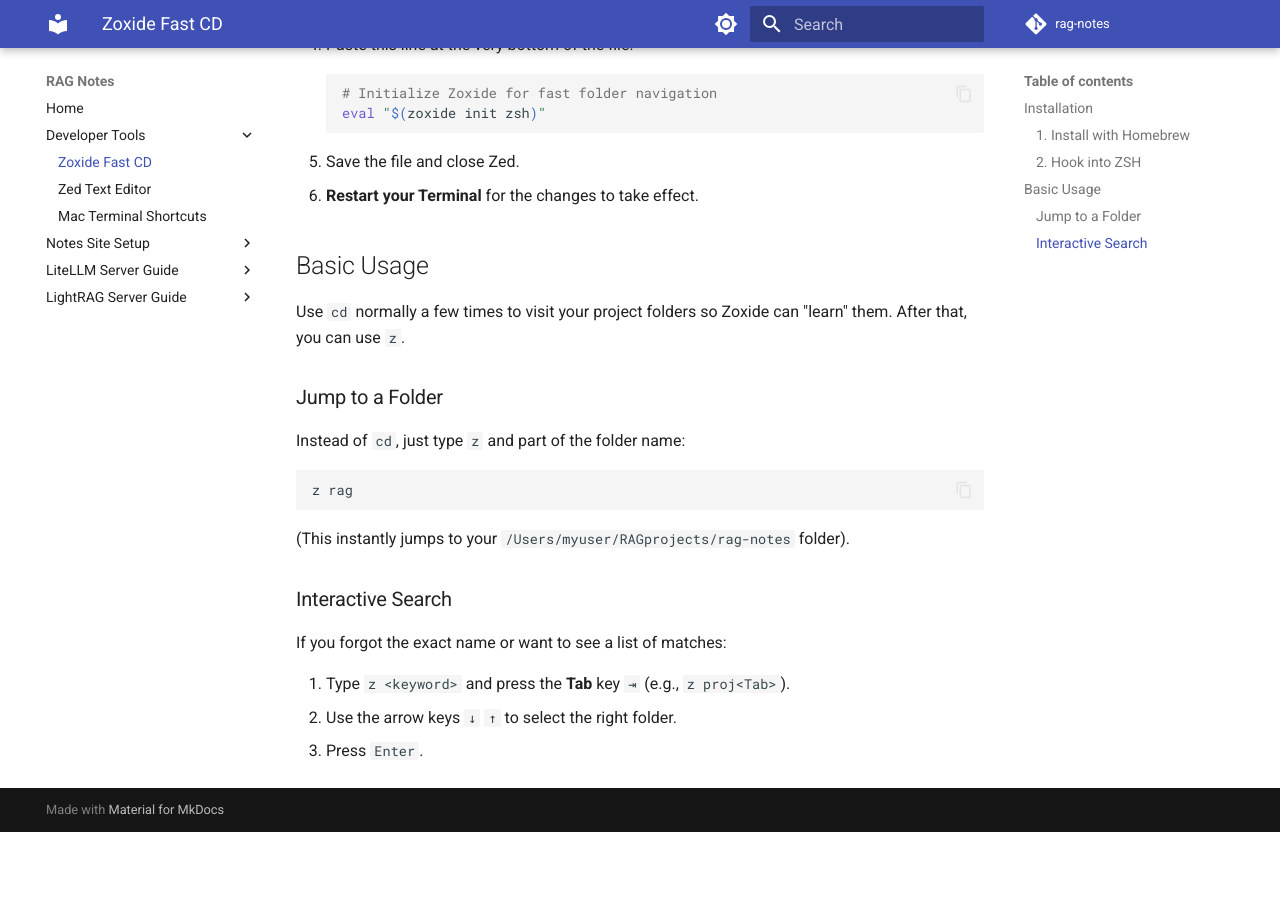
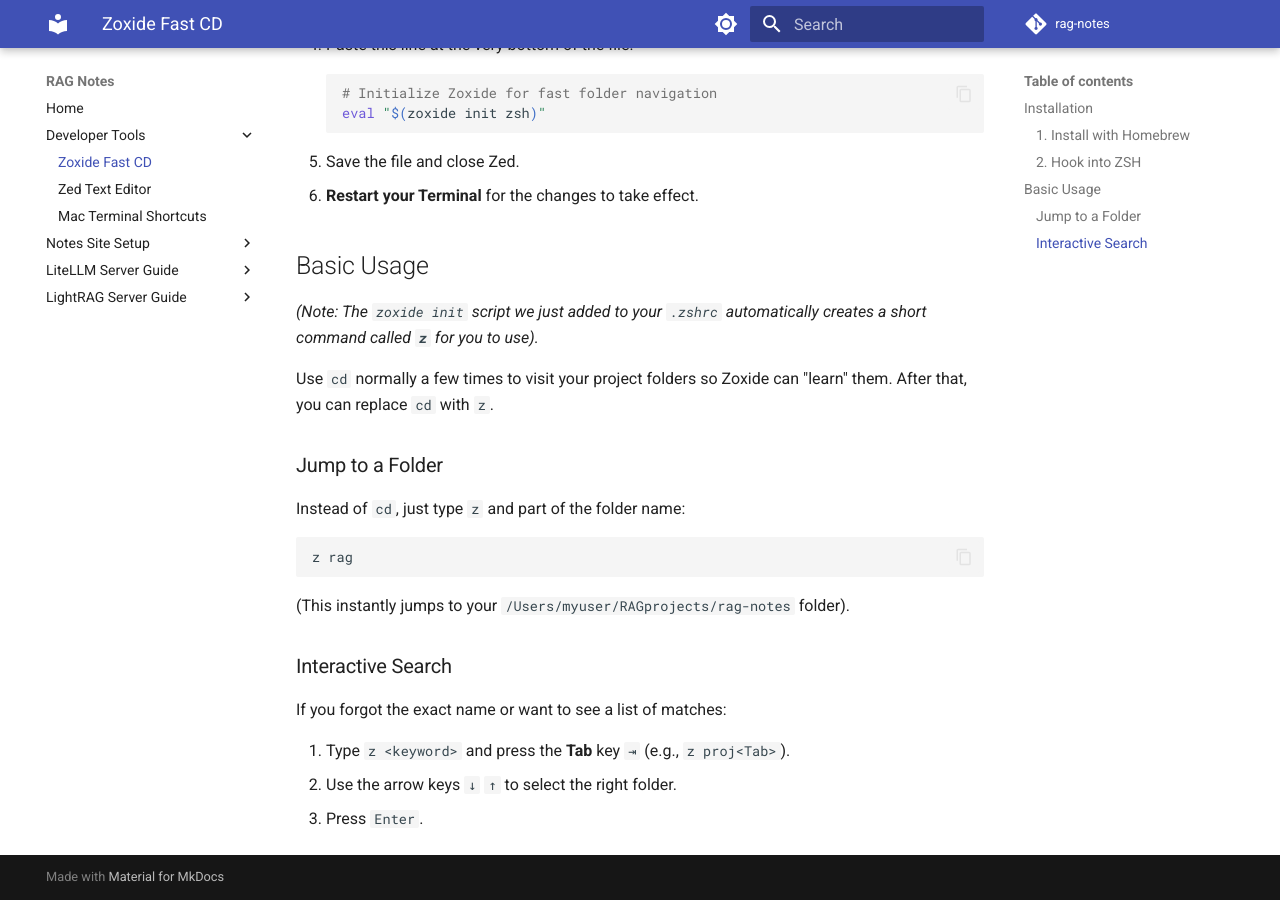
Before and after one commit to kbhatiya999/rag-notes, an MkDocs documentation site: the page built from docs/dev-tools/zoxide-fast-cd.md, in a window 1280 px wide and 900 px high, scrolled down 663 px. Built offline with MkDocs 1.6.1 and Material for MkDocs 9.7.7, drawn with Linux system fonts in a browser that asks for light colours; comment, search, counter and statistics services are not loaded; before the commit the page ends 1495 px from its top, so only the background shows below that.

Commit message:
Clarified z command usage in Zoxide guide

```diff
--- a/docs/dev-tools/zoxide-fast-cd.md
+++ b/docs/dev-tools/zoxide-fast-cd.md
@@ -27,7 +27,9 @@
 
 ## Basic Usage
 
-Use `cd` normally a few times to visit your project folders so Zoxide can "learn" them. After that, you can use `z`.
+*(Note: The `zoxide init` script we just added to your `.zshrc` automatically creates a short command called **`z`** for you to use).*
+
+Use `cd` normally a few times to visit your project folders so Zoxide can "learn" them. After that, you can replace `cd` with `z`.
 
 ### Jump to a Folder
 Instead of `cd`, just type `z` and part of the folder name:
```
